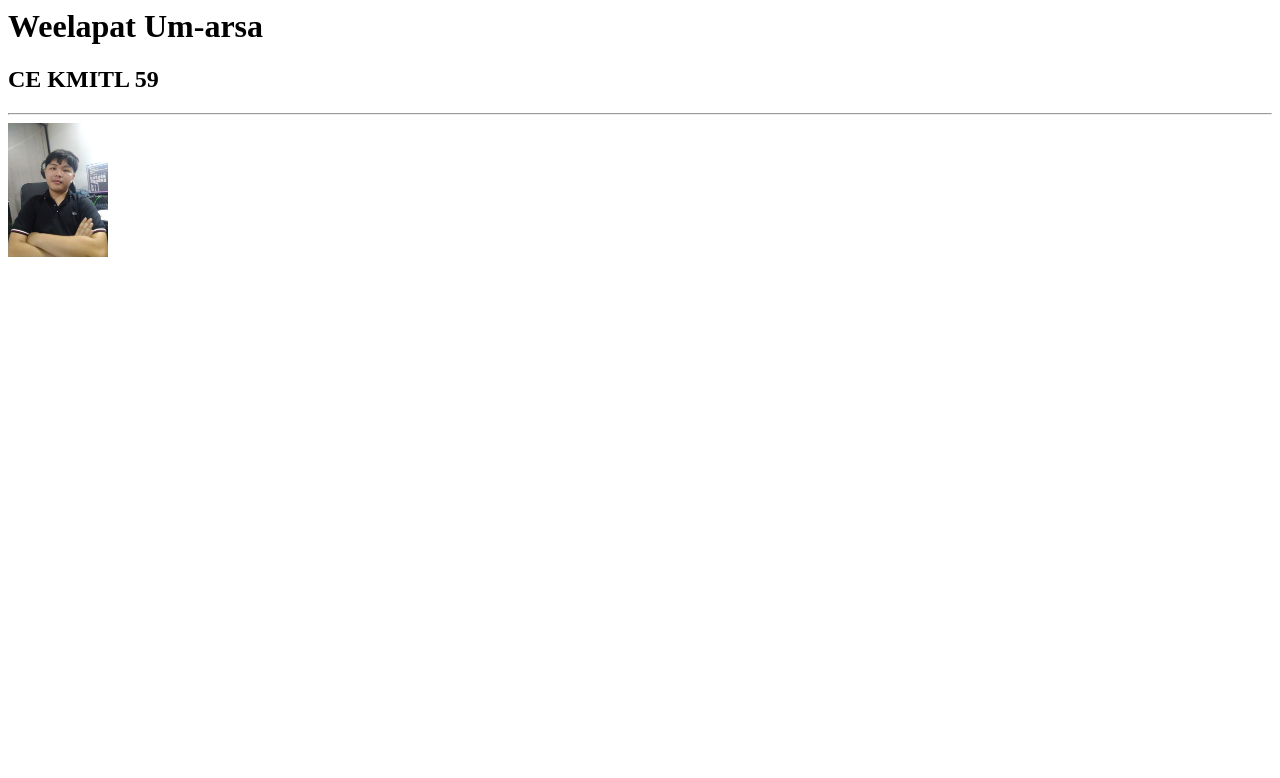
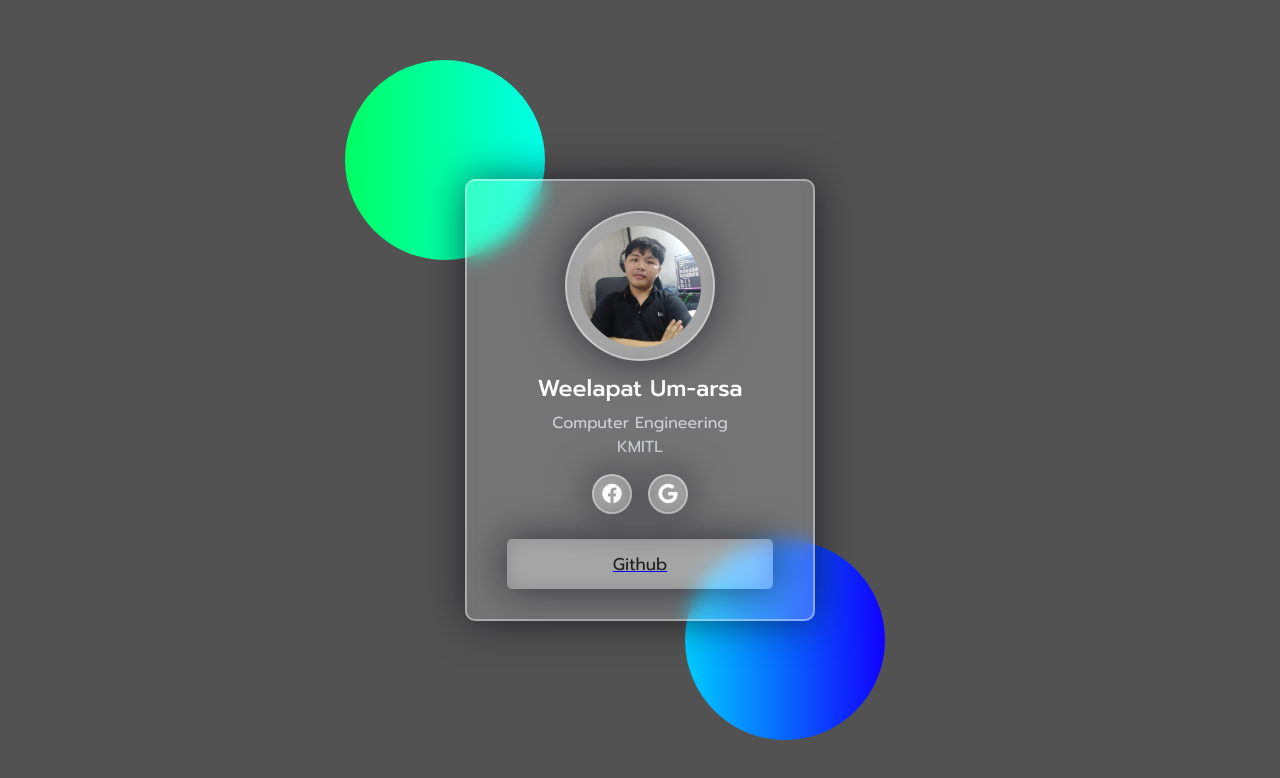
Before and after one commit to BillyBacker/BillyBacker.github.io, a plain HTML site: page index.html in a window 1280 px wide. Drawn offline with Linux system fonts and the light colour scheme.

Commit message:
Change look

```diff
--- a/index.html
+++ b/index.html
@@ -1,5 +1,242 @@
 
-<h1>Weelapat Um-arsa</h1>
-<h2>CE KMITL 59</h2>
-<hr/>
-<img style="width:100px" src="img.jpg">
+<!DOCTYPE html>
+<html lang="en">
+<head>
+  <meta charset="UTF-8">
+  <meta name="viewport" content="width=device-width, initial-scale=1.0">
+  <meta http-equiv="X-UA-Compatible" content="ie=edge">
+  <title>Weelapat</title>
+  <link rel="icon" type="image/x-icon" href="icon.jfif">
+  <link rel="stylesheet" href="https://cdnjs.cloudflare.com/ajax/libs/font-awesome/6.0.0-beta3/css/all.min.css">
+  <style media="screen">
+
+@import url('https://fonts.googleapis.com/css2?family=Prompt:wght@200;300;400;500;600;700&display=swap');
+*{
+margin: 0;
+padding: 0;
+box-sizing: border-box;
+font-family: 'Prompt', sans-serif;
+}
+body{
+display: flex;
+align-items: center;
+justify-content: center;
+min-height: 100vh;
+background-color: #525252;
+}
+
+.background{
+    width: 430px;
+    height: 520px;
+    position: absolute;
+    transform: translate(-50%,-50%);
+    left: 50%;
+    top: 50%;
+}
+.background .shape{
+    height: 200px;
+    width: 200px;
+    position: absolute;
+    border-radius: 50%;
+}
+/* .shape:first-child{
+    background: linear-gradient(
+        #1845ad,
+        #23a2f6
+    );
+    left: -80px;
+    top: -80px;
+}
+.shape:last-child{
+    background: linear-gradient(
+        to right,
+        #ff512f,
+        #f09819
+    );
+    right: -30px;
+    bottom: -80px;
+} */
+.shape:nth-child(1){
+    background: linear-gradient(
+        to right,
+        #00ccff,
+        #1100ff
+    );
+    right: -30px;
+    bottom: -80px;
+}
+.shape:last-child{
+    background: linear-gradient(
+        to left,
+        #00ffea,
+        #00ff62
+    );
+    left: -80px;
+    top: -80px;
+}
+
+.wrapper,
+.wrapper .img-area,
+.social-icons a,
+.buttons button{
+background-color: rgba(255,255,255,0.2);
+border-radius: 10px;
+backdrop-filter: blur(10px);
+border: 2px solid rgba(255,255,255,0.4);
+box-shadow: 0 0 40px rgba(8,7,16,0.6);
+}
+
+.wrapper{
+position: relative;
+width: 350px;
+padding: 30px;
+border-radius: 10px;
+display: flex;
+align-items: center;
+justify-content: center;
+flex-direction: column;
+}
+
+.wrapper .img-area{
+height: 150px;
+width: 150px;
+border-radius: 50%;
+display: flex;
+align-items: center;
+justify-content: center;
+}
+.img-area .inner-area{
+height: calc(100% - 25px);
+width: calc(100% - 25px);
+border-radius: 50%;
+}
+.inner-area img{
+height: 100%;
+width: 100%;
+border-radius: 50%;
+object-fit: cover;
+}
+.wrapper .name{
+font-size: 23px;
+font-weight: 500;
+color: white;
+margin: 10px 0 5px 0;
+}
+.wrapper .about{
+color: #d0d1d7;
+font-weight: 400;
+font-size: 16px;
+}
+.wrapper .social-icons{
+margin: 15px 0 25px 0;
+}
+.social-icons a{
+position: relative;
+height: 40px;
+width: 40px;
+margin: 0 5px;
+display: inline-flex;
+text-decoration: none;
+border-radius: 50%;
+}
+.social-icons a:hover::before,
+.wrapper .icon:hover::before,
+.buttons button:hover:before{
+content: "";
+position: absolute;
+top: 0;
+left: 0;
+bottom: 0;
+right: 0;
+border-radius: 50%;
+background: #ecf0f3;
+box-shadow: inset -3px -3px 7px #ffffff,
+          inset 3px 3px 5px #ceced1;
+}
+.buttons button:hover:before{
+z-index: -1;
+border-radius: 5px;
+}
+
+.buttons button:hover{
+  color: black;
+}
+.social-icons a i{
+position: relative;
+z-index: 3;
+text-align: center;
+width: 100%;
+height: 100%;
+font-size: 20px;
+line-height: 35px;
+}
+.social-icons a:nth-last-child(1) i{
+color: #ffffff;
+}
+.social-icons a:nth-last-child(2) i{
+color: #ffffff;
+}
+
+.wrapper .buttons{
+display: flex;
+width: 100%;
+justify-content: space-between;
+}
+.buttons button{
+position: relative;
+width: 100%;
+border: none;
+outline: none;
+padding: 12px 0;
+color: #1f1f1f;
+font-size: 17px;
+font-weight: 400;
+border-radius: 5px;
+cursor: pointer;
+z-index: 4;
+}
+.buttons button:first-child{
+margin-right: 10px;
+}
+.buttons button:last-child{
+margin-left: 10px;
+}
+
+  </style>
+</head>
+<body>
+  <div class="background">
+      <div class="shape"></div>
+      <div class="shape"></div>
+  </div>
+
+
+   <div class="wrapper">
+     <div class="img-area">
+       <div class="inner-area">
+         <img src="img.jpg" alt="">
+       </div>
+     </div>
+
+     <div class="name">Weelapat Um-arsa</div>
+     <div class="about">
+       Computer Engineering
+    </div>
+    <div class="about">
+        KMITL
+     </div>
+     <div class="social-icons">
+       <a href="https://www.facebook.com/profile.php?id=100005059448491" class="facebook"><i class="fab fa-facebook"></i></a>
+       <a href="mailto:weelapat.umarsa@gmail.com" class="insta"><i class="fab fa-google"></i></a>
+
+     </div>
+     <div class="buttons">
+        <a href="https://github.com/BillyBacker" class="buttons">
+            <button>Github</button>
+        </a>
+       <!-- <button>Subscribe</button> -->
+     </div>
+
+   </div>
+</body>
+</html>
```
Also changed, not shown: icon.jfif (added).
